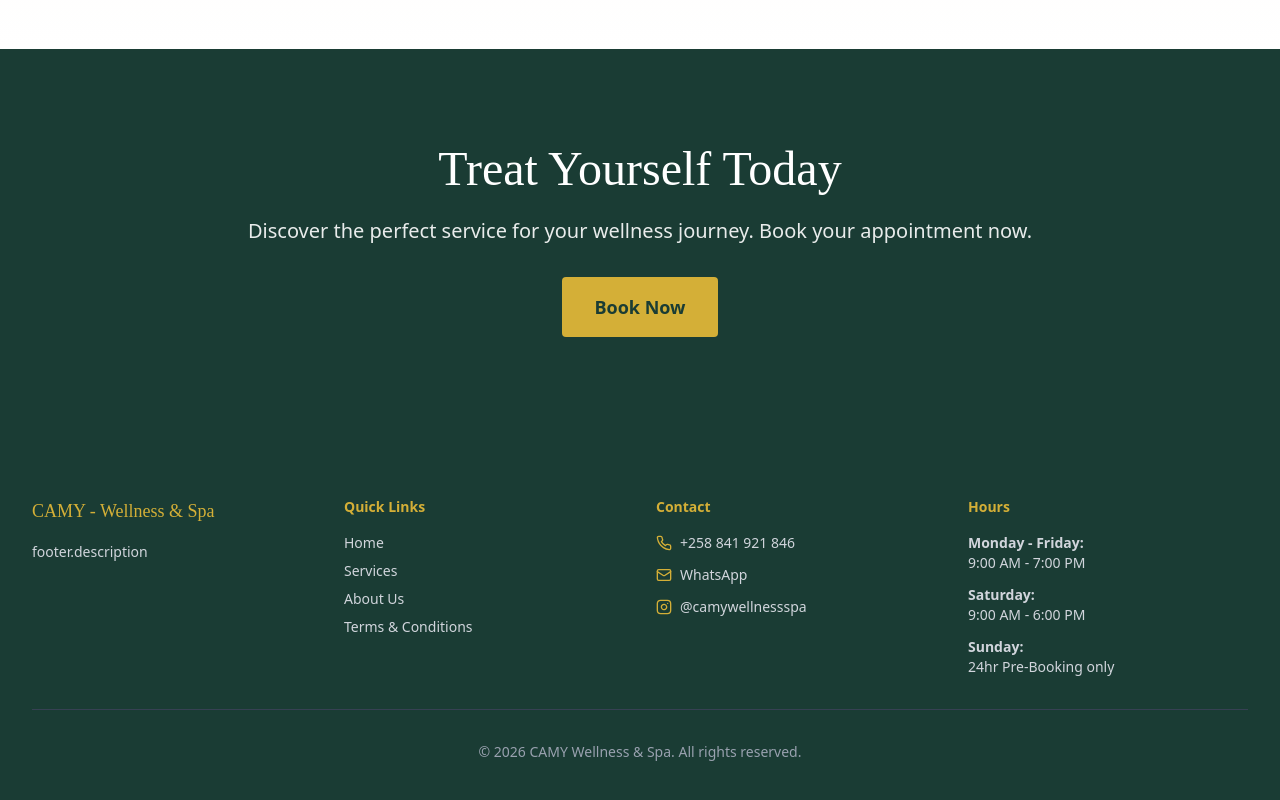
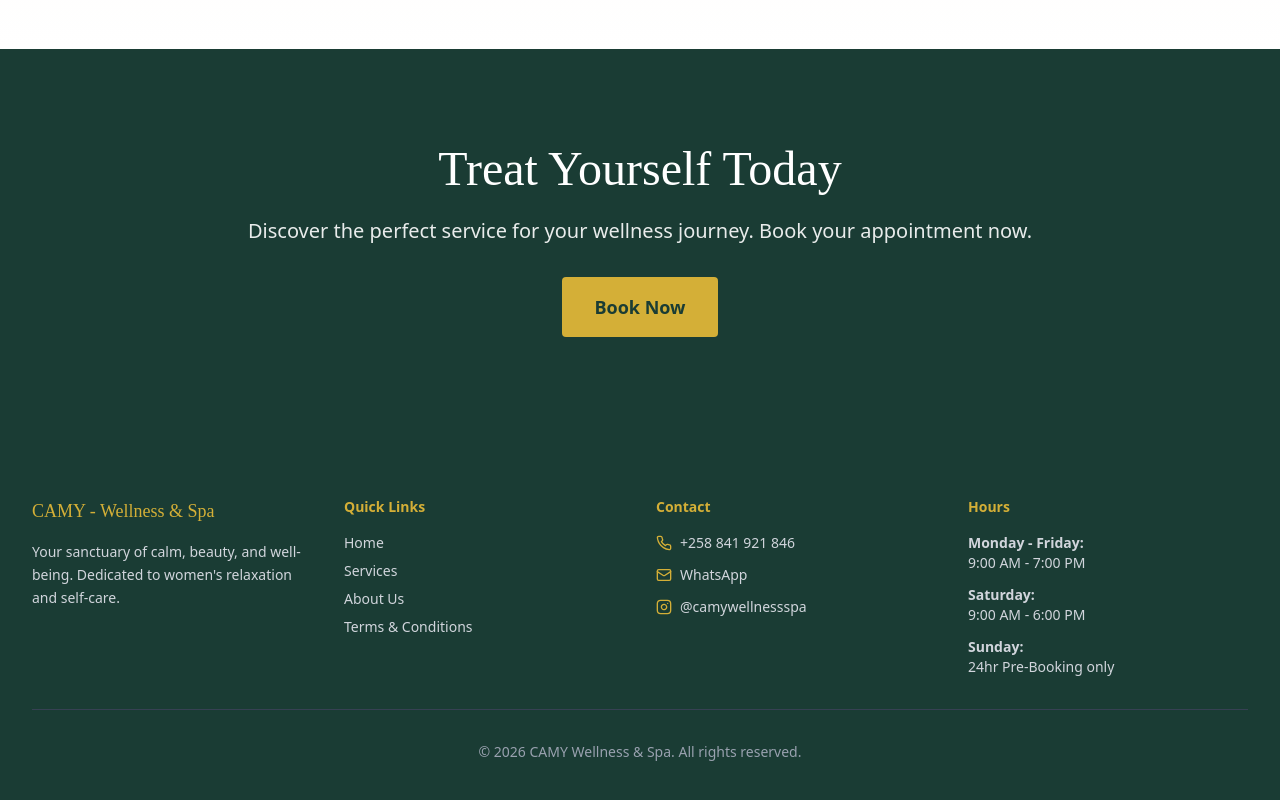
Before and after one commit to Bernie-Dramos/camywellnessandspa, a Next.js app: page / in a window 1280 px wide. Shown: the part 3017-3817 px from the top of the page. Built offline with nearby package versions, Linux system fonts and the light colour scheme; a web font is replaced by a local one.

Commit message:
Update providers.tsx

```diff
--- a/app/providers.tsx
+++ b/app/providers.tsx
@@ -65,6 +65,7 @@ const translations = {
     "footer.monFriHours": "9:00 AM - 7:00 PM",
     "footer.satHours": "9:00 AM - 6:00 PM",
     "footer.sunHours": "24hr Pre-Booking only",
+    "footer.description": "Your sanctuary of calm, beauty, and well-being. Dedicated to women's relaxation and self-care.",
 
     // Home Page
     "home.testimonials": "What Our Clients Say",
@@ -153,6 +154,7 @@ const translations = {
     "footer.monFriHours": "9:00 - 19:00",
     "footer.satHours": "9:00 - 18:00",
     "footer.sunHours": "Apenas por pré-marcação de 24h",
+    "footer.description": "O seu santuário de calma, beleza e bem-estar. Dedicado ao relaxamento e ao cuidado das mulheres.",
 
     // Página Inicial
     "home.testimonials": "O Que Nossos Clientes Dizem",
```
